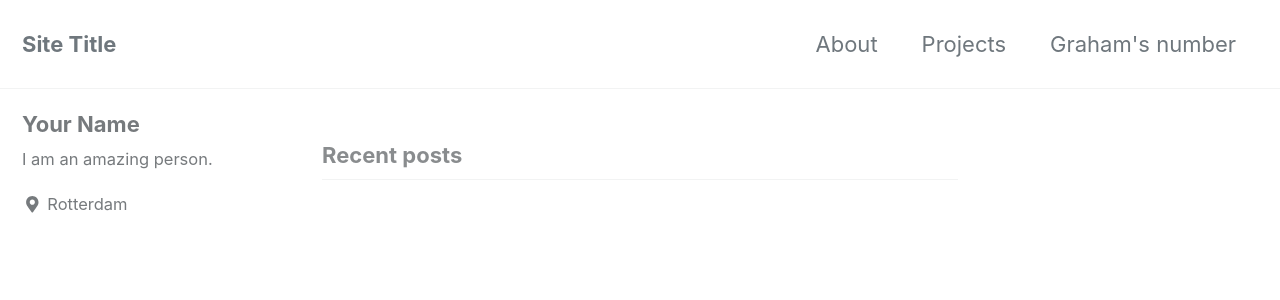
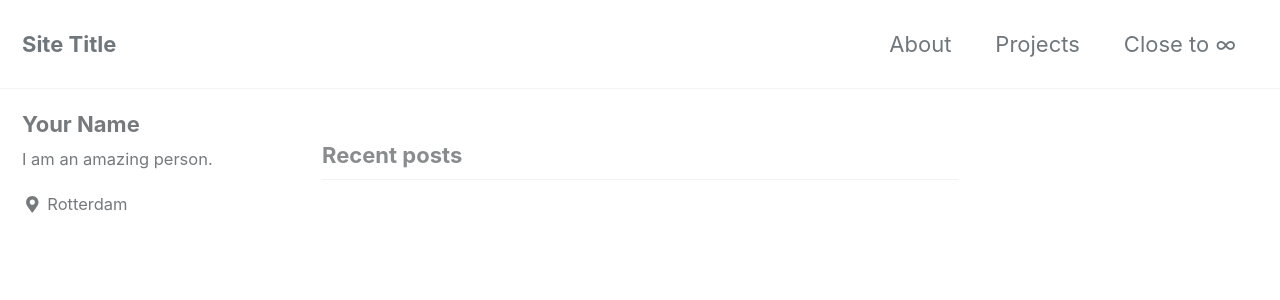
Before and after one commit to tomberdowski/tomberdowski.github.io, a Jekyll site: the page built from index.html, in a window 1280 px wide and 900 px high. Shown: the top 300 px of the window. Built offline with Jekyll 4.4.1, drawn with Linux system fonts in a browser that asks for light colours; cached includes are drawn as plain includes; nearby versions of some CDN libraries; the list of posts is cut into pages by our own code.

Commit message:
Update navigation.yml

```diff
--- a/_data/navigation.yml
+++ b/_data/navigation.yml
@@ -4,5 +4,5 @@ main:
     url: /about/
   - title: "Projects"
     url: /projects/
-  - title: "Graham's number"
+  - title: "Close to ∞"
     url: https://googology.wikia.org/wiki/Graham%27s_number
```
